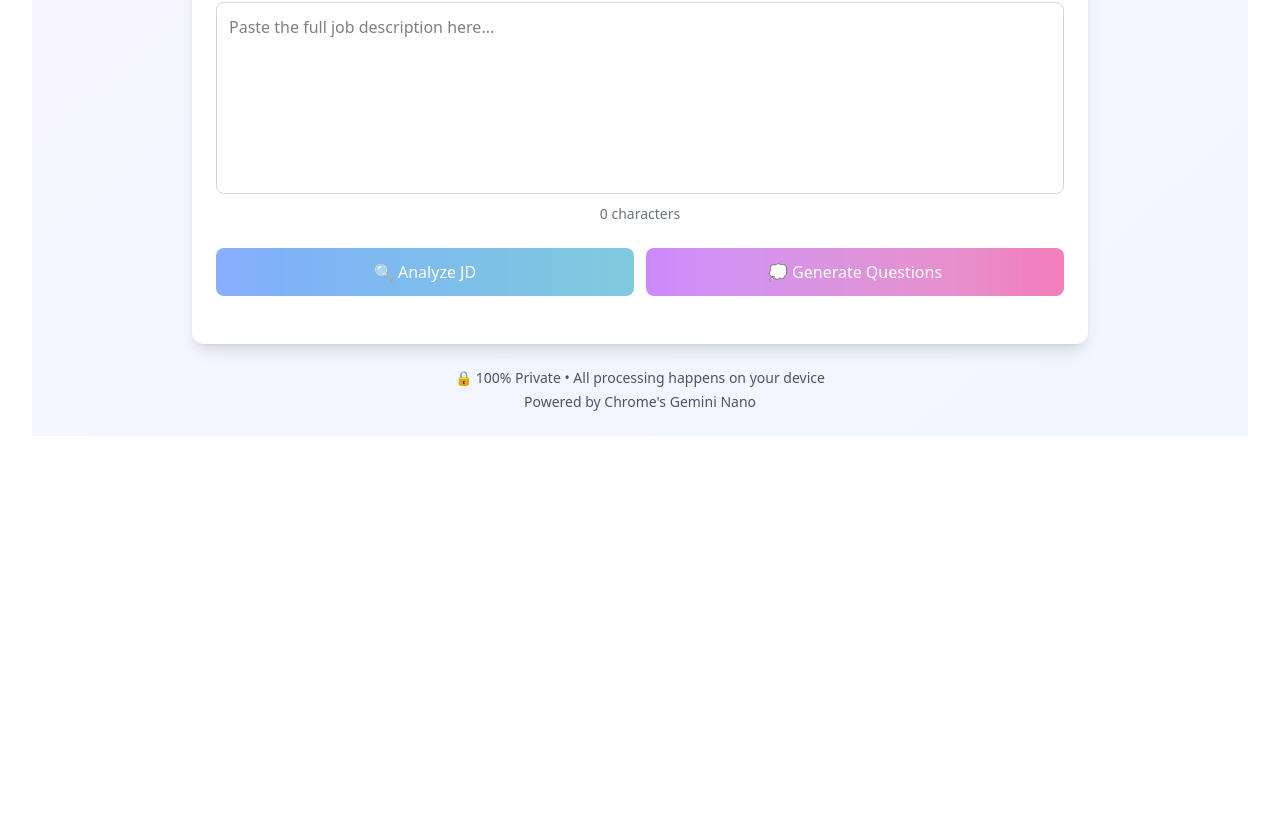
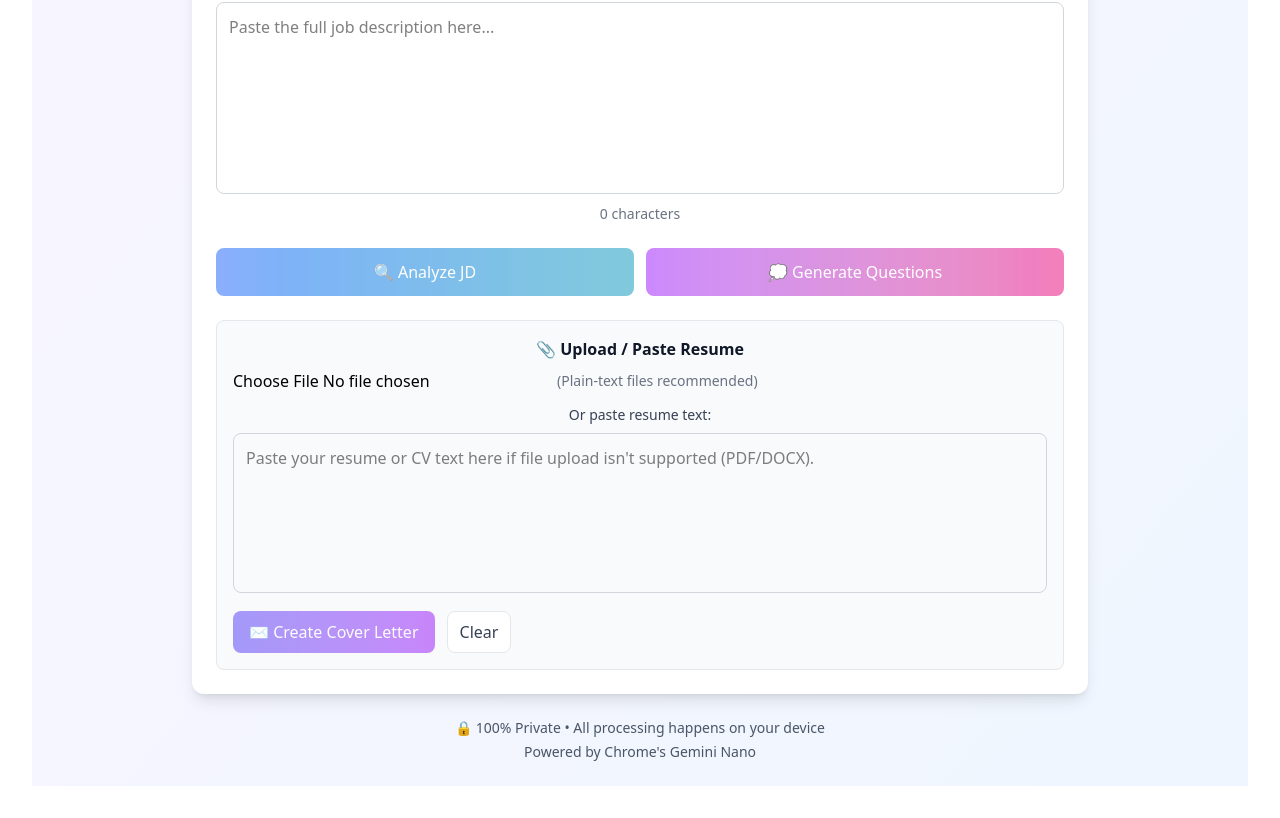
Before and after one commit to Sid-1819/chrome-extension-smart-compose, a React (Vite) app: page / in a window 1280 px wide. Shown: the part 720-1538 px from the top of the page. Before the commit the page ends 1188 px from the top, so only its background shows below. Built offline with nearby package versions, Linux system fonts and the light colour scheme.

Commit message:
feat: Add resume upload and cover letter generation functionality

```diff
--- a/src/App.tsx
+++ b/src/App.tsx
@@ -6,7 +6,7 @@ function App() {
   const [status, setStatus] = useState("Checking API availability...");
   const [availability, setAvailability] = useState<string>("");
   const [inputText, setInputText] = useState("");
-  const [feedbackResult, setFeedbackResult] = useState("");
+  const [_, setFeedbackResult] = useState("");
   const [improveResult, setImproveResult] = useState("");
   const [loading, setLoading] = useState(false);
   const [activeTab, setActiveTab] = useState<'interview-prep' | 'feedback' | 'improve'>('interview-prep');
@@ -16,6 +16,11 @@ function App() {
   const [jobDescription, setJobDescription] = useState("");
   const [jdAnalysisResult, setJdAnalysisResult] = useState("");
   const [interviewQuestions, setInterviewQuestions] = useState("");
+  // Resume / Cover letter states
+  const [resumeText, setResumeText] = useState("");
+  const [resumeFilename, setResumeFilename] = useState<string | null>(null);
+  const [coverLetterResult, setCoverLetterResult] = useState("");
+  const [coverLetterLoading, setCoverLetterLoading] = useState(false);
 
   // Check API availability on mount
   useEffect(() => {
@@ -258,6 +263,80 @@ function App() {
     }
   }
 
+  /**
+   * Handle resume file selection. Supports plain text (.txt, .md). For other formats
+   * the user will be prompted to paste text into the textarea fallback.
+   */
+  function handleResumeFileChange(e: React.ChangeEvent<HTMLInputElement>) {
+    const file = e.target.files?.[0];
+    if (!file) return;
+    setResumeFilename(file.name);
+
+    const name = file.name.toLowerCase();
+    // Only read plain-text files client-side to avoid heavy dependencies
+    if (file.type.startsWith('text/') || name.endsWith('.txt') || name.endsWith('.md')) {
+      const reader = new FileReader();
+      reader.onload = () => {
+        const text = String(reader.result || '');
+        setResumeText(text);
+        setStatus(`Loaded resume: ${file.name}`);
+      };
+      reader.onerror = () => {
+        setStatus('Failed to read file. Please paste your resume text below.');
+      };
+      reader.readAsText(file);
+    } else {
+      // For PDFs/DOCs show guidance; user can paste text into the textarea instead
+      setStatus('File type not supported for auto-extraction. Please paste resume text into the field below.');
+      setResumeText('');
+    }
+  }
+
+  /**
+   * Create a cover letter using the job description analysis + the user's resume text.
+   * Uses the Gemini prompt API to generate, and optionally refines the result with the Summarizer API
+   * if available on the device.
+   */
+  async function handleCreateCoverLetter() {
+    if (!jdAnalysisResult.trim()) {
+      alert('Please analyze the job description first.');
+      return;
+    }
+    if (!resumeText.trim()) {
+      alert('Please upload or paste your resume text first.');
+      return;
+    }
+
+    setCoverLetterLoading(true);
+    setCoverLetterResult('');
+    setStatus('✉️ Generating cover letter...');
+
+    try {
+      let client = geminiClient;
+      if (!client) {
+        client = new GeminiClient();
+        await client.initializeSession();
+        setGeminiClient(client);
+      }
+
+  const systemPrompt = `You are an expert cover-letter writer. Write a compelling, concise, and highly tailored cover letter for a job application. You MUST use and reference both the provided job description analysis and the applicant's resume. Structure the letter in 3 short paragraphs: (1) Introduction and intent, (2) Why the candidate is a great fit—reference specific skills/experiences from the resume that match the job requirements, (3) Closing with a call to action. Be specific, professional, and persuasive. Avoid generic statements. Address the letter to the hiring manager (no name needed). Make sure you wrap up the cover letter in 250 to 300 words.`;
+
+  const userPrompt = `---\nJob Description Analysis:\n${jdAnalysisResult}\n\n---\nApplicant Resume:\n${resumeText}\n\n---\nWrite a cover letter for this candidate applying to the job described above. Reference both the job requirements and the candidate's relevant experience. Make the letter unique to this application.`;
+
+      const generated = await client.generateContent(userPrompt, systemPrompt);
+
+      setCoverLetterResult(generated);
+
+      setStatus('✅ Cover letter created!');
+    } catch (error: any) {
+      console.error('Cover letter generation failed:', error);
+      setStatus('❌ Failed to create cover letter.');
+      setCoverLetterResult(`Error: ${String(error)}`);
+    } finally {
+      setCoverLetterLoading(false);
+    }
+  }
+
   const tabs = [
     { id: 'interview-prep', label: '🎯 Interview Prep', icon: '📋' },
     { id: 'feedback', label: '💬 Answer Feedback', icon: '🎤' },
@@ -405,11 +484,60 @@ function App() {
                     <div className="text-gray-700 whitespace-pre-wrap">{interviewQuestions}</div>
                   </div>
                 )}
+
+                {/* Resume upload + Cover Letter */}
+                <div className="mt-6 p-4 bg-gray-50 rounded-lg border border-gray-200">
+                  <h3 className="font-semibold text-gray-900 mb-2">📎 Upload / Paste Resume</h3>
+
+                  <div className="flex items-center gap-3 mb-3">
+                    <input
+                      type="file"
+                      accept=".txt,.md,text/*"
+                      onChange={handleResumeFileChange}
+                      className=""
+                    />
+                    <span className="text-sm text-gray-500">(Plain-text files recommended)</span>
+                    {resumeFilename && (
+                      <span className="ml-2 text-sm text-gray-600">Loaded: {resumeFilename}</span>
+                    )}
+                  </div>
+
+                  <label className="block text-sm font-medium text-gray-700 mb-2">Or paste resume text:</label>
+                  <textarea
+                    value={resumeText}
+                    onChange={(e) => setResumeText(e.target.value)}
+                    placeholder="Paste your resume or CV text here if file upload isn't supported (PDF/DOCX)."
+                    className="w-full h-40 p-3 border border-gray-300 rounded-lg focus:ring-2 focus:ring-purple-500 focus:border-transparent resize-none"
+                  />
+
+                  <div className="mt-3 flex gap-3">
+                    <button
+                      onClick={handleCreateCoverLetter}
+                      disabled={coverLetterLoading || availability !== 'available' || !jdAnalysisResult || !resumeText}
+                      className="bg-gradient-to-r from-indigo-600 to-purple-600 text-white py-2 px-4 rounded-lg font-medium hover:opacity-90 disabled:opacity-50 disabled:cursor-not-allowed transition-opacity"
+                    >
+                      {coverLetterLoading ? '⏳ Creating cover letter...' : '✉️ Create Cover Letter'}
+                    </button>
+                    <button
+                      onClick={() => { setResumeText(''); setResumeFilename(null); setCoverLetterResult(''); }}
+                      className="bg-white border border-gray-200 text-gray-700 py-2 px-3 rounded-lg hover:bg-gray-50"
+                    >
+                      Clear
+                    </button>
+                  </div>
+
+                  {coverLetterResult && (
+                    <div className="mt-4 p-4 bg-white rounded-lg border border-gray-200">
+                      <h4 className="font-semibold mb-2">Generated Cover Letter</h4>
+                      <div className="text-gray-800 whitespace-pre-wrap">{coverLetterResult}</div>
+                    </div>
+                  )}
+                </div>
               </div>
             )}
 
             {/* Feedback Tab */}
-            {activeTab === 'feedback' && (
+            {/* {activeTab === 'feedback' && (
               <div>
                 <p className="text-gray-600 mb-4">
                   Get AI-powered feedback on your interview responses, including analysis of clarity, structure, and communication style.
@@ -428,7 +556,7 @@ function App() {
                   </div>
                 )}
               </div>
-            )}
+            )} */}
 
             {/* Improve Tab */}
             {activeTab === 'improve' && (
```
